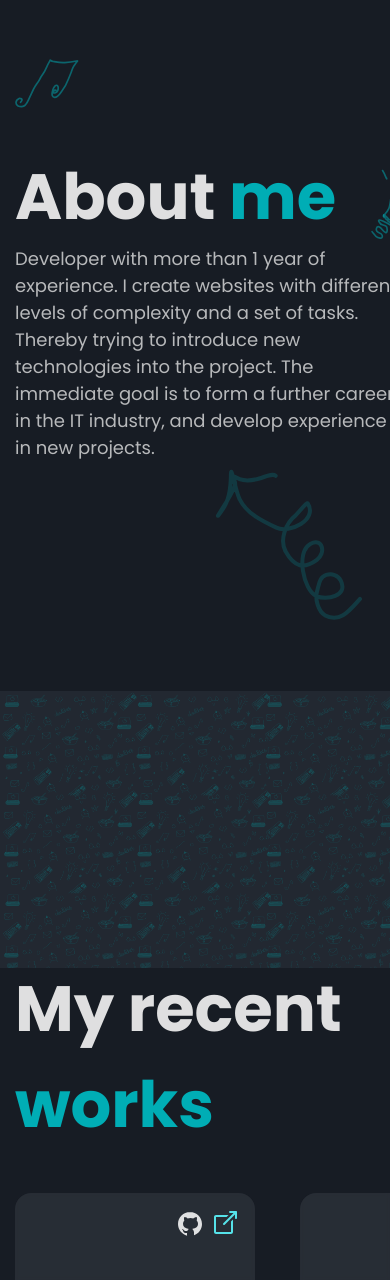
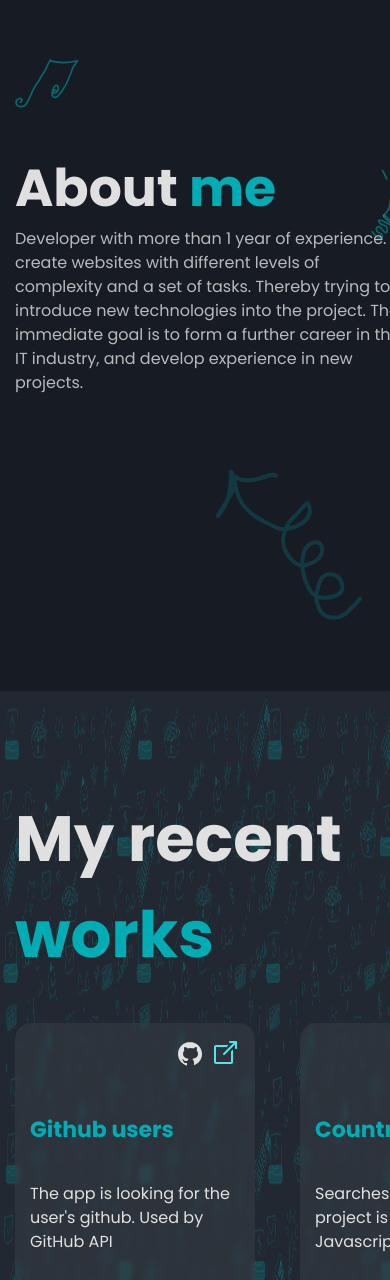
Before and after one commit to ChekhovskyiVlad/Portfolio, a React (Vite) app: page /home in a window 390 px wide. Shown: the part 720-2000 px from the top of the page. Built offline with nearby package versions, Linux system fonts and the light colour scheme.

Commit message:
6 commit

```diff
--- a/src/pages/HomePage/HomePage.jsx
+++ b/src/pages/HomePage/HomePage.jsx
@@ -1,5 +1,4 @@
 import React from 'react'
-import { Link } from 'react-router-dom'
 import { motion, spring } from 'framer-motion'
 import './HomePage.style.scss'
 export const HomePage = () => {
--- a/src/pages/HomePage/HomePage.style.scss
+++ b/src/pages/HomePage/HomePage.style.scss
@@ -98,57 +98,18 @@
     }
 }
 
-.skills{
-    padding-top: 100px;
-    &__title{
-        font-weight: 700;
-        font-size: 64px;
-        display: flex;
-        justify-content: center;
-    }
-    &__nav{
-
-        padding-top: 60px;
-    }
-    &__list-item{
-        padding-top: 30px;
-        font-size: 26px;
-        font-weight: 700;
-    }
-    &__list-item::before{
-        content:"";
-    background: $blue;
-    width: 11px;
-    height: 11px;
-    border-radius: 50%;
-    display: inline-block;
-    color: white;
-    text-align: center;
-    margin-right: 0.7rem;
-    margin-bottom: 0.2rem;
-    }
-
-    &__list-item-img{
-        padding-left: 15px;
-        margin-bottom: -9px;
-    }
-    &__img{
-        position: absolute;
-        padding-left: 700px;
-        padding-bottom: -200px;
-    }
-}
 
 .works{
     padding-top: 150px;
     padding-bottom: 630px;
     &__background{
         width: 100%;
+        height: 100%;
         position: absolute;
         z-index: -100;
     }
     &__title{
-        margin-top: 270px;
+        margin-top: 220px;
         font-weight: 700;
         font-size: 64px;
     }
@@ -177,6 +138,7 @@
 
 
     .project{
+        flex-wrap: wrap;
         &__container{
             max-width: 350px;
             max-height: 400px;
@@ -230,6 +192,7 @@
 }
 
 .message{
+    margin-top: -200px;
     &__container{
         display: flex;
     }
@@ -316,8 +279,27 @@
     .buttons__button2{
         font-size: 16px;
     }
+    .about__title{
+        font-size: 52px;
+    }
+    .about__text{
+        font-size: 16px;
+    }
     .about__img{
         width: 600px;
+    }
+    .works__inner{
+        display: flex;
+    }
+    .works__list{
+        justify-content: center;
+
+    }
+    .works__background{
+        height: 1200px;
+    }
+    .works__title{
+        margin-top: 100px;
     }
 }
 @media (max-width: 992px) {
```
